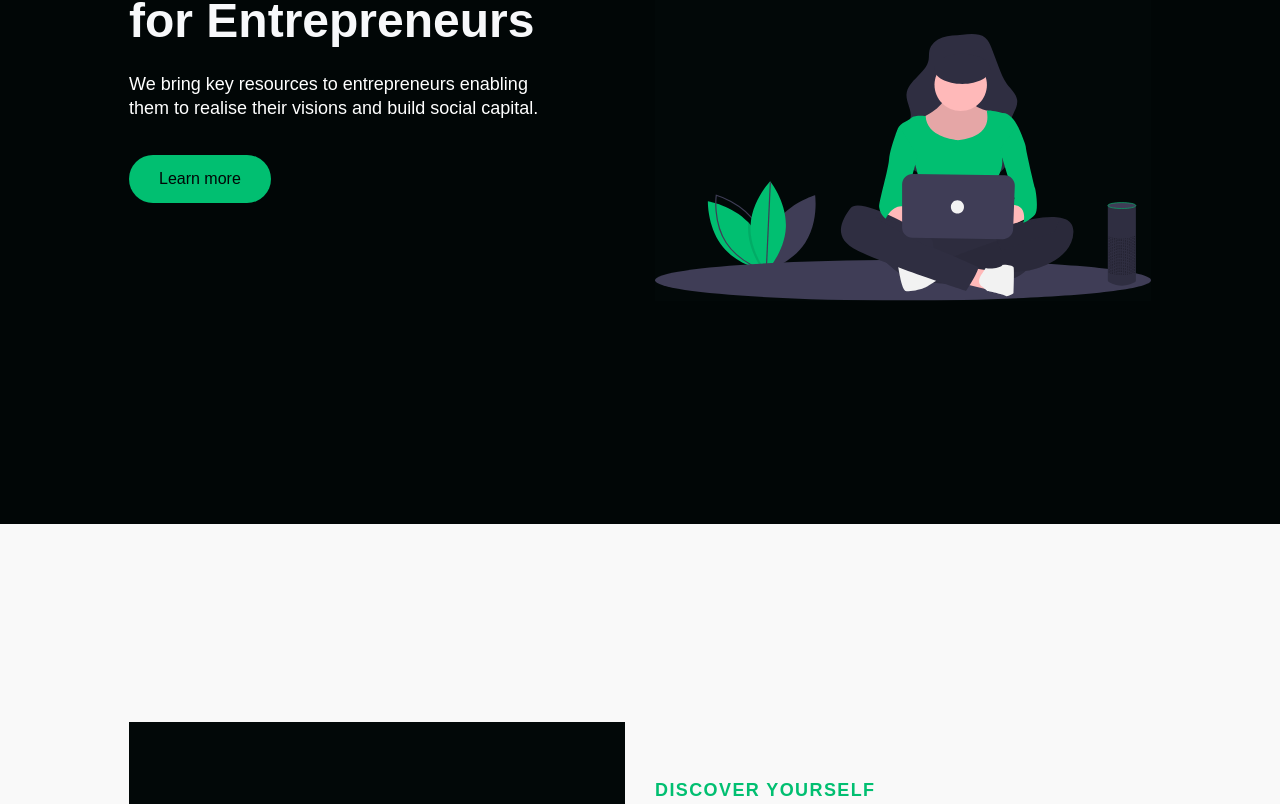
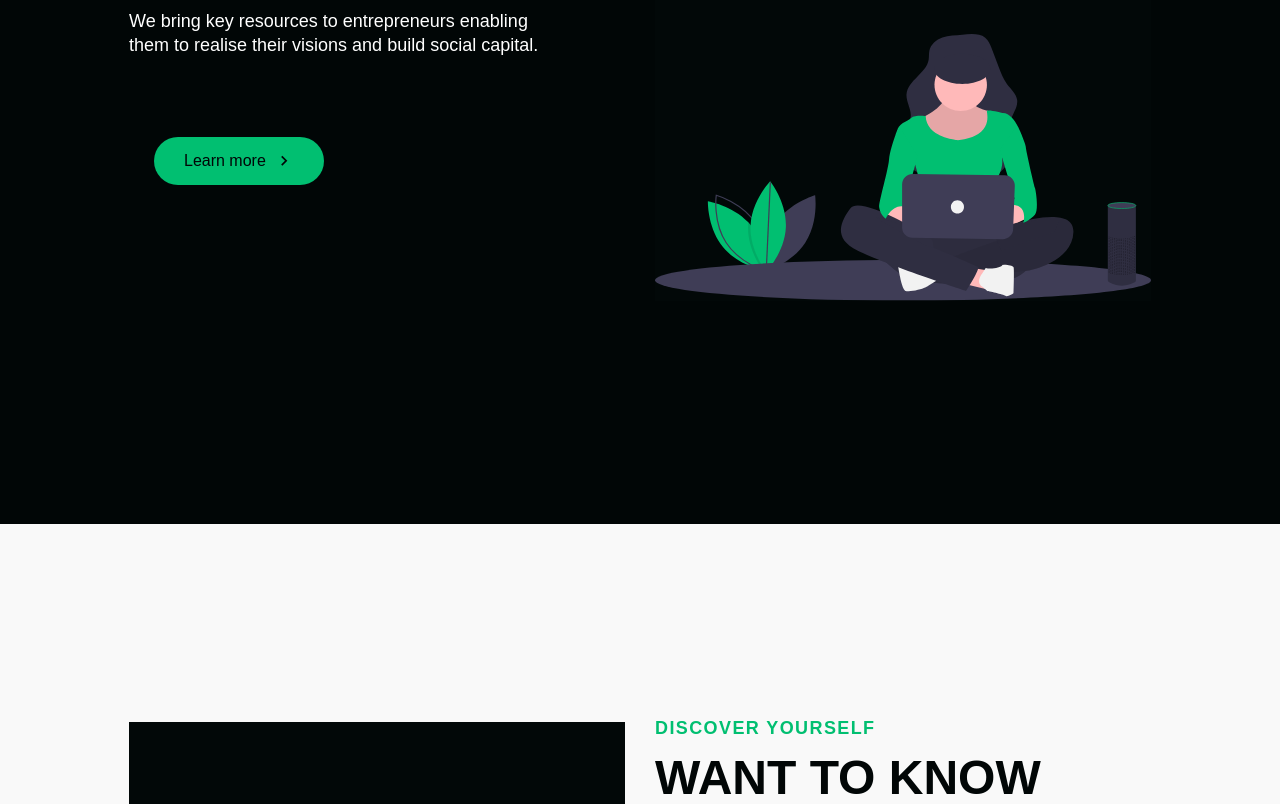
Before and after one commit to ialmani/EVE-Front-End, a React (Create React App) app in the folder front-end/: page / in a window 1280 px wide. Shown: the part 1136-1940 px from the top of the page. Built offline with nearby package versions, Linux system fonts and the light colour scheme; a web font is replaced by a local one.

Commit message:
Edit buttons

```diff
--- a/front-end/src/components/InfoSection/InfoElements.js
+++ b/front-end/src/components/InfoSection/InfoElements.js
@@ -1,5 +1,5 @@
 import styled from 'styled-components';
-
+import {MdKeyboardArrowRight, MdArrowForward} from 'react-icons/md'
 
 
 export const InfoContainer = styled.div`
@@ -90,10 +90,17 @@ export const Subtitle = styled.p `
 
 `;
 
-export const BtnWrap = styled.div `
-    display: flex;
-    justify-content: flex-start;
+export const BtnWrap = styled.div`
 
+    margin-top: 80px;
+    margin-left: 25px;
+    margin-bottom: 80px;
+    display: grid;
+    grid-template-columns: 0fr;
+    align-items: center;
+
+    border-radius: none;
+    color: #8861a7;
 
 `;
 export const ImgWrap = styled.div`
@@ -107,3 +114,15 @@ export const Img = styled.img`
     padding-right: 0;
     background-color: black;
 `
+
+export const ArrowForward = styled(MdArrowForward)`
+    margin-left: 8px;
+    font-size: 20px;
+
+
+`
+export const ArrowRight = styled(MdKeyboardArrowRight)`
+    margin-left: 8px;
+    font-size: 20px;
+
+`
--- a/front-end/src/components/InfoSection/infoSection.js
+++ b/front-end/src/components/InfoSection/infoSection.js
@@ -1,4 +1,4 @@
-import React from 'react'
+import React, {useState} from 'react'
 import {Button} from '../ButtonElements'
 import {InfoContainer,
         InfoWrapper,
@@ -12,6 +12,8 @@ import {InfoContainer,
         Img,
         Subtitle,
         BtnWrap,
+        ArrowForward,
+        ArrowRight
 
 } from './InfoElements';
 
@@ -20,8 +22,13 @@ import img from '../../images/about.svg'
 
 
 
+const InfoSection = ({lightBg, id, imgStart, pageId, topline, headline, darkText, lightText, buttonLabel,  alt, description, primary, dark, dark2}) => {
 
-const InfoSection = ({lightBg, id, imgStart, pageId, topline, headline, darkText, lightText, buttonLabel,  alt, description, primary, dark, dark2}) => {
+const [hover, setHover] = useState (false)
+
+const onHover = ()=> {
+    setHover(!hover)
+}
     return (
         <>
             <InfoContainer lightBg = {lightBg} id = {id}>
@@ -40,12 +47,17 @@ const InfoSection = ({lightBg, id, imgStart, pageId, topline, headline, darkText
                                     spy= {true}
                                     exact = 'true'
                                     offset = {-80}
+                                    onMouseEnter={onHover}
+                                    onMouseLeave = {onHover}
                                     primary = {primary ? 1 : 0}
                                     dark = {dark ? 1 : 0}
                                     dart2 = {dark2 ? 1 : 0}
-                                    >{buttonLabel}</Button>
+                                    >{buttonLabel}{hover ? <ArrowForward/> : <ArrowRight/>}
+                                    </Button >
 
                                 </BtnWrap>
+
+
                             </TextWrapper>
                         </Column1>
                         <Column2>
```
